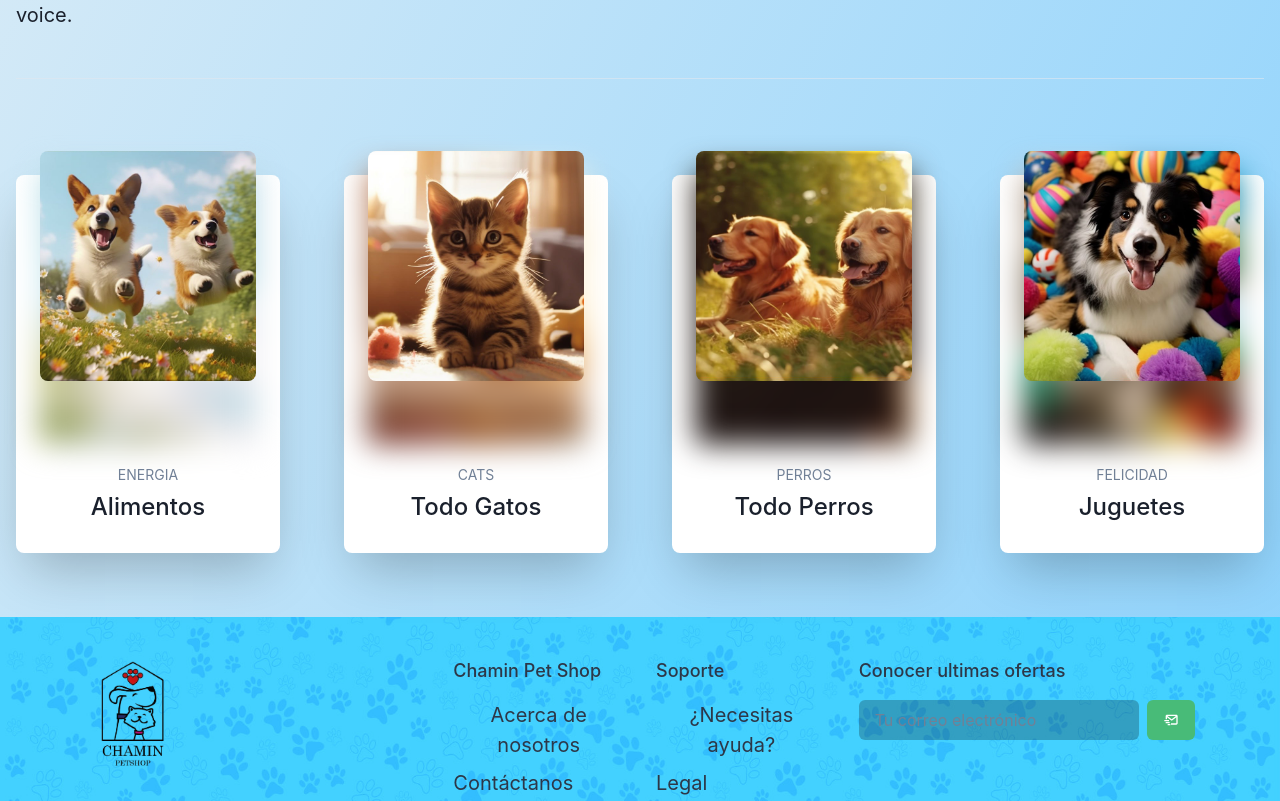
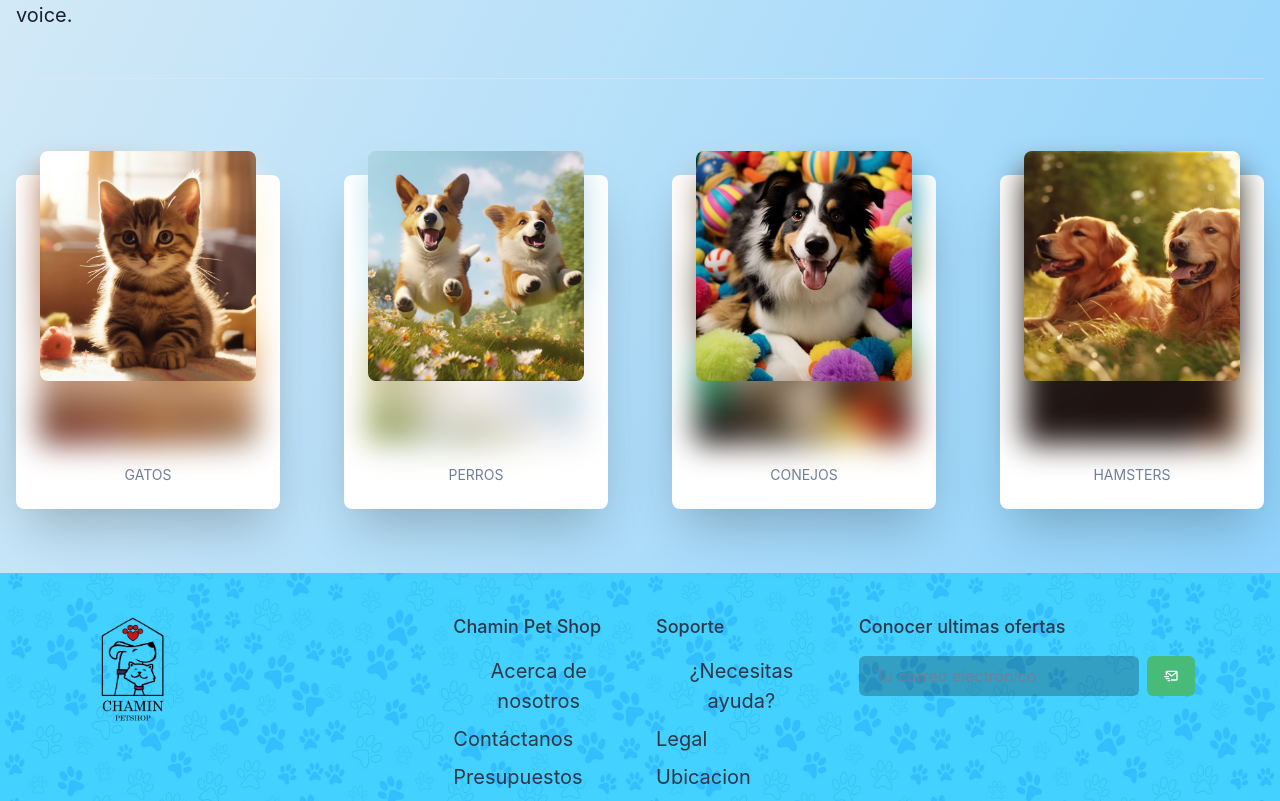
Before and after one commit to d-ohm-dev/vite-chamin-ts, a React (Vite) app: page / in a window 1280 px wide. Shown: the part 1580-2381 px from the top of the page. Built offline with nearby package versions, Linux system fonts and the light colour scheme.

Commit message:
agregando product-view, optimizando codigo

```diff
--- a/src/containers/ProductView.tsx
+++ b/src/containers/ProductView.tsx
@@ -0,0 +1,18 @@
+import { Grid, GridItem } from "@chakra-ui/react";
+
+
+const ProductView = () => (
+  <Grid
+  h='200px'
+  templateRows='repeat(2, 1fr)'
+  templateColumns='repeat(5, 1fr)'
+  gap={4}
+>
+  <GridItem rowSpan={2} colSpan={1} bg='tomato' />
+  <GridItem colSpan={2} bg='papayawhip' />
+  <GridItem colSpan={2} bg='papayawhip' />
+  <GridItem colSpan={4} bg='tomato' />
+</Grid>
+)
+
+export default ProductView
--- a/src/elements/FP/Cards.tsx
+++ b/src/elements/FP/Cards.tsx
@@ -26,6 +26,7 @@ import {
   Img,
 } from '@chakra-ui/react'
 import { BsStar, BsStarFill, BsStarHalf } from 'react-icons/bs'
+import { Link } from 'react-router-dom'
 // import { FiShoppingCart } from 'react-icons/fi'
 // import { StarIcon } from '@chakra-ui/icons'
 
@@ -204,6 +205,7 @@ function ProductAddToCart() {
             contentData.map((data, i) => (
 
             <GridItem colSpan={i+1} key={i} minH={{base: 'full'}}>
+              <Link to={'/product-view'}>
               <Img src={data.imageURL} alt={'Picture of' + data.name} key={i} />
               <Box p='4' bg={colorMod1}>
                 <Box display='flex' alignItems='baseline' >
@@ -243,6 +245,7 @@ function ProductAddToCart() {
                 </Box>
 
               </Box>
+              </Link>
             </GridItem>
 
             ))
--- a/src/elements/FP/GridListCTA.tsx
+++ b/src/elements/FP/GridListCTA.tsx
@@ -18,7 +18,7 @@ import {
   Image,
   Stack,
   Text,
-  Heading,
+  // Heading,
   useColorModeValue,
   Center,
 } from '@chakra-ui/react'
@@ -39,7 +39,34 @@ import {
 //   )
 // }
 
+
+
+const imagesPV = [
+  {
+    image: cat3,
+    title: 'Gatos'
+
+  },
+  {
+    image: dogsplaying,
+    title: 'Perros'
+
+  },
+  {
+    image: dogtoys2,
+    title: 'Conejos'
+
+  },
+  {
+    image: doghappy2,
+    title: 'Hamsters'
+
+  }
+]
+
 export default function GridListCTA() {
+
+  const coloMod1 = useColorModeValue('white', 'gray.800')
   return (
     <Box as={Container} maxW="7xl" mt={14} p={4}>
       <Grid gap={4}>
@@ -71,13 +98,14 @@ export default function GridListCTA() {
           md: 'repeat(4, 1fr)',
         }}
         gap={{ base: '8', sm: '12', md: '16' }}>
-        <Center py={12}>
+          {imagesPV.map((data, i) =>(
+                    <Center key={i} py={12}>
                     <Box
                       role={'group'}
                       p={6}
                       maxW={'330px'}
                       w={'full'}
-            bg={useColorModeValue('white', 'gray.800')}
+                      bg={coloMod1}
                       boxShadow={'2xl'}
                       rounded={'lg'}
                       pos={'relative'}
@@ -95,7 +123,7 @@ export default function GridListCTA() {
                           pos: 'absolute',
                           top: 5,
                           left: 0,
-                backgroundImage: `url(${dogsplaying})`,
+                          backgroundImage: `url(${data.image})`,
                           // backgroundImage: 'none',
                           filter: 'blur(15px)',
                           zIndex: -1,
@@ -110,211 +138,30 @@ export default function GridListCTA() {
                           height={230}
                           width={282}
                           objectFit={'cover'}
-                src={dogsplaying}
+                          src={data.image}
                           alt="#"
                         />
                       </Box>
                       <Stack pt={10} align={'center'}>
                         <Text color={'gray.500'} fontSize={'sm'} textTransform={'uppercase'}>
-                Energia
+                          {data.title}
                         </Text>
-              <Heading fontSize={'2xl'} fontFamily={'body'} fontWeight={500}>
+                        {/* <Heading fontSize={'2xl'} fontFamily={'body'} fontWeight={500}>
                           Alimentos
                         </Heading>
                         <Stack direction={'row'} align={'center'}>
-                {/* <Text fontWeight={800} fontSize={'xl'}>
+                          <Text fontWeight={800} fontSize={'xl'}>
                             $57
                           </Text>
                           <Text textDecoration={'line-through'} color={'gray.600'}>
                             $199
-                </Text> */}
-              </Stack>
+                          </Text>
+                        </Stack> */}
                       </Stack>
                     </Box>
                   </Center>
-        <Center py={12}>
-          <Box
-            role={'group'}
-            p={6}
-            maxW={'330px'}
-            w={'full'}
-            bg={useColorModeValue('white', 'gray.800')}
-            boxShadow={'2xl'}
-            rounded={'lg'}
-            pos={'relative'}
-            zIndex={1}>
-            <Box
-              rounded={'lg'}
-              mt={-12}
-              pos={'relative'}
-              height={'273px'}
-              _after={{
-                transition: 'all .3s ease',
-                content: '""',
-                w: 'full',
-                h: 'full',
-                pos: 'absolute',
-                top: 5,
-                left: 0,
-                backgroundImage: `url(${cat3})`,
-                // backgroundImage: 'none',
-                filter: 'blur(15px)',
-                zIndex: -1,
-              }}
-              _groupHover={{
-                _after: {
-                  filter: 'blur(20px)',
-                },
-              }}>
-              <Image
-                rounded={'lg'}
-                height={230}
-                width={282}
-                objectFit={'cover'}
-                src={cat3}
-                alt="#"
-              />
-            </Box>
-            <Stack pt={10} align={'center'}>
-              <Text color={'gray.500'} fontSize={'sm'} textTransform={'uppercase'}>
-                Cats
-              </Text>
-              <Heading fontSize={'2xl'} fontFamily={'body'} fontWeight={500}>
-                Todo Gatos
-              </Heading>
-              <Stack direction={'row'} align={'center'}>
-                {/* <Text fontWeight={800} fontSize={'xl'}>
-                  $57
-                </Text>
-                <Text textDecoration={'line-through'} color={'gray.600'}>
-                  $199
-                </Text> */}
-              </Stack>
-            </Stack>
-          </Box>
-        </Center>
-        <Center py={12}>
-          <Box
-            role={'group'}
-            p={6}
-            maxW={'330px'}
-            w={'full'}
-            bg={useColorModeValue('white', 'gray.800')}
-            boxShadow={'2xl'}
-            rounded={'lg'}
-            pos={'relative'}
-            zIndex={1}>
-            <Box
-              rounded={'lg'}
-              mt={-12}
-              pos={'relative'}
-              height={'273px'}
-              _after={{
-                transition: 'all .3s ease',
-                content: '""',
-                w: 'full',
-                h: 'full',
-                pos: 'absolute',
-                top: 5,
-                left: 0,
-                backgroundImage: `url(${doghappy2})`,
-                // backgroundImage: 'none',
-                filter: 'blur(15px)',
-                zIndex: -1,
-              }}
-              _groupHover={{
-                _after: {
-                  filter: 'blur(20px)',
-                },
-              }}>
-              <Image
-                rounded={'lg'}
-                height={230}
-                width={282}
-                objectFit={'cover'}
-                src={doghappy2}
-                alt="#"
-              />
-            </Box>
-            <Stack pt={10} align={'center'}>
-              <Text color={'gray.500'} fontSize={'sm'} textTransform={'uppercase'}>
-                Perros
-              </Text>
-              <Heading fontSize={'2xl'} fontFamily={'body'} fontWeight={500}>
-                Todo Perros
-              </Heading>
-              <Stack direction={'row'} align={'center'}>
-                {/* <Text fontWeight={800} fontSize={'xl'}>
-                  $57
-                </Text>
-                <Text textDecoration={'line-through'} color={'gray.600'}>
-                  $199
-                </Text> */}
-              </Stack>
-            </Stack>
-          </Box>
-        </Center>
-        <Center py={12}>
-          <Box
-            role={'group'}
-            p={6}
-            maxW={'330px'}
-            w={'full'}
-            bg={useColorModeValue('white', 'gray.800')}
-            boxShadow={'2xl'}
-            rounded={'lg'}
-            pos={'relative'}
-            zIndex={1}>
-            <Box
-              rounded={'lg'}
-              mt={-12}
-              pos={'relative'}
-              height={'273px'}
-              _after={{
-                transition: 'all .3s ease',
-                content: '""',
-                w: 'full',
-                h: 'full',
-                pos: 'absolute',
-                top: 5,
-                left: 0,
-                backgroundImage: `url(${dogtoys2})`,
-                // backgroundImage: 'none',
-                filter: 'blur(15px)',
-                zIndex: -1,
-              }}
-              _groupHover={{
-                _after: {
-                  filter: 'blur(20px)',
-                },
-              }}>
-              <Image
-                rounded={'lg'}
-                height={230}
-                width={282}
-                objectFit={'cover'}
-                src={dogtoys2}
-                alt="#"
-              />
-            </Box>
-            <Stack pt={10} align={'center'}>
-              <Text color={'gray.500'} fontSize={'sm'} textTransform={'uppercase'}>
-                Felicidad
-              </Text>
-              <Heading fontSize={'2xl'} fontFamily={'body'} fontWeight={500}>
-                Juguetes
-              </Heading>
-              <Stack direction={'row'} align={'center'}>
-                {/* <Text fontWeight={800} fontSize={'xl'}>
-                  $57
-                </Text>
-                <Text textDecoration={'line-through'} color={'gray.600'}>
-                  $199
-                </Text> */}
-              </Stack>
-            </Stack>
-          </Box>
-        </Center>
+          ))}
+
       </Grid>
     </Box>
   )
--- a/src/router.tsx
+++ b/src/router.tsx
@@ -2,11 +2,16 @@ import { createBrowserRouter } from "react-router-dom";
 // import Frontpage from "./containers/Frontpage";
 import App from "./App";
 import NotFound from "./containers/Error404";
+import ProductView from "./containers/ProductView";
 
 const router = createBrowserRouter([
   {
     path: '/',
     element: <App/>
+  },
+  {
+    path: '/product-view',
+    element: <ProductView/>
   },
   {
     path: '*',
```
Lines whose indentation alone changed are shown as unchanged.
